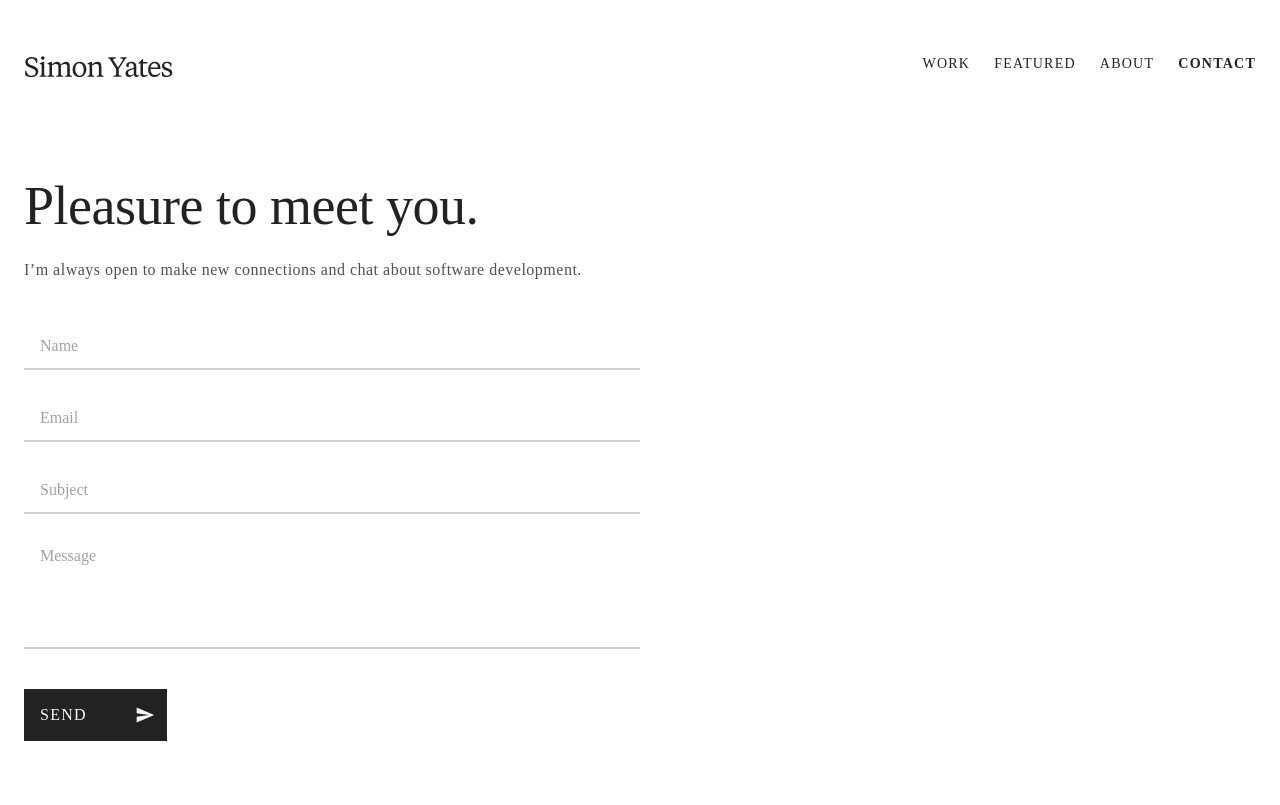
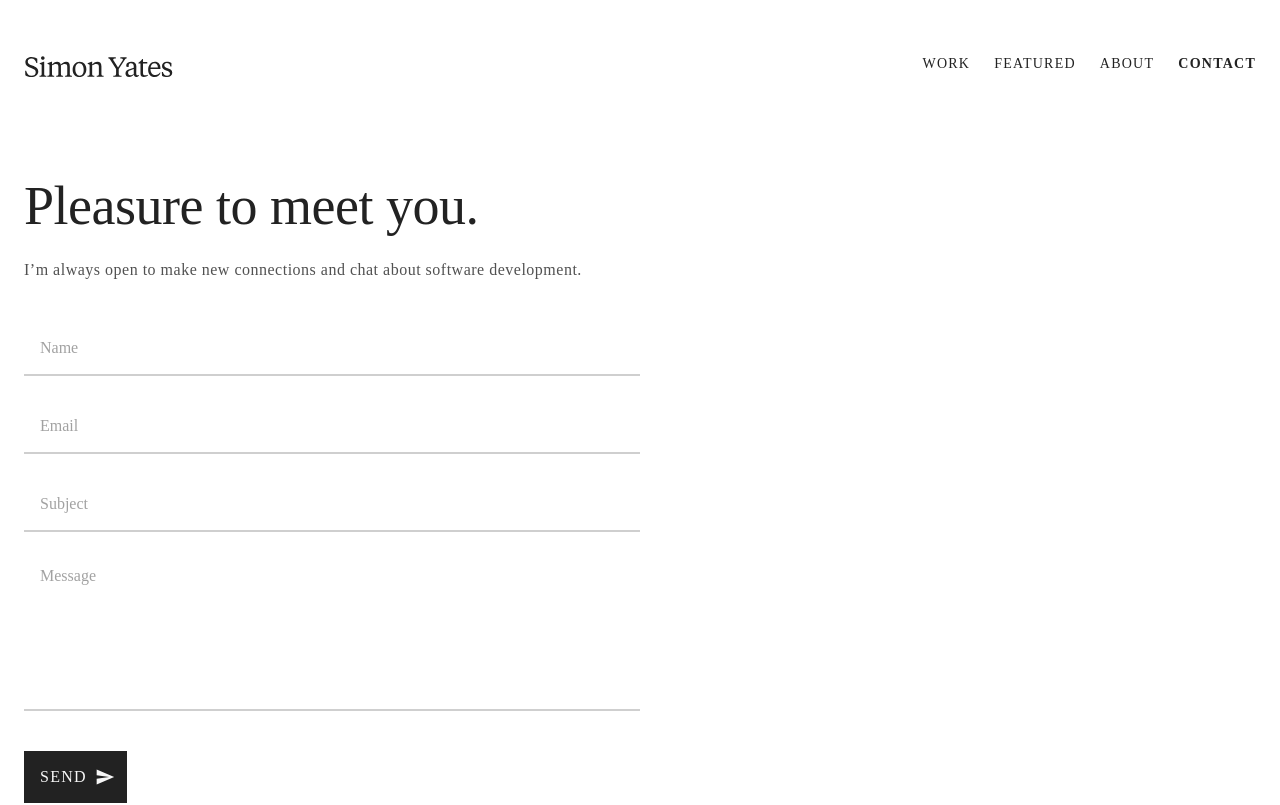
Before and after one commit to cheftechnical/simonyates, a React (Create React App) app: page /contact in a window 1280 px wide. Shown: the top 805 px of the page. Built offline with nearby package versions, Linux system fonts and the light colour scheme; a web font is replaced by a local one.

Commit message:
Fix spacing

```diff
--- a/src/pages/Contact/ContactForm.tsx
+++ b/src/pages/Contact/ContactForm.tsx
@@ -61,7 +61,7 @@ export default function ContactForm(props: Props) {
 						multiline
 						required
 						placeholder="Message"
-						rows={5}
+						rows={7}
 					/>}
 					name="body"
 					control={control}
--- a/src/styling/DefaultTheme.tsx
+++ b/src/styling/DefaultTheme.tsx
@@ -90,7 +90,7 @@ const theme = createMuiTheme({
 				borderRadius: 0,
 			},
 			endIcon: {
-				marginLeft: rem(48)
+				marginLeft: rem(8)
 			},
 			contained: {
 				padding: rem(16),
@@ -219,8 +219,8 @@ const theme = createMuiTheme({
 		MuiInput: {
 			underline: {
 				// Indent the value of the text field
-				paddingTop: rem(8),
-				paddingBottom: rem(8),
+				paddingTop: rem(10),
+				paddingBottom: rem(12),
 				paddingLeft: rem(16),
 				paddingRight: rem(16),
 
@@ -253,6 +253,12 @@ const theme = createMuiTheme({
 				}
 			}
 		},
+		// MuiInputBase: {
+		// 	input: {
+		// 		paddingTop: rem(6),
+		// 		paddingBottom: rem(13)
+		// 	}
+		// },
 		MuiFormHelperText: {
 			root: {
 				paddingLeft: rem(16),
```
